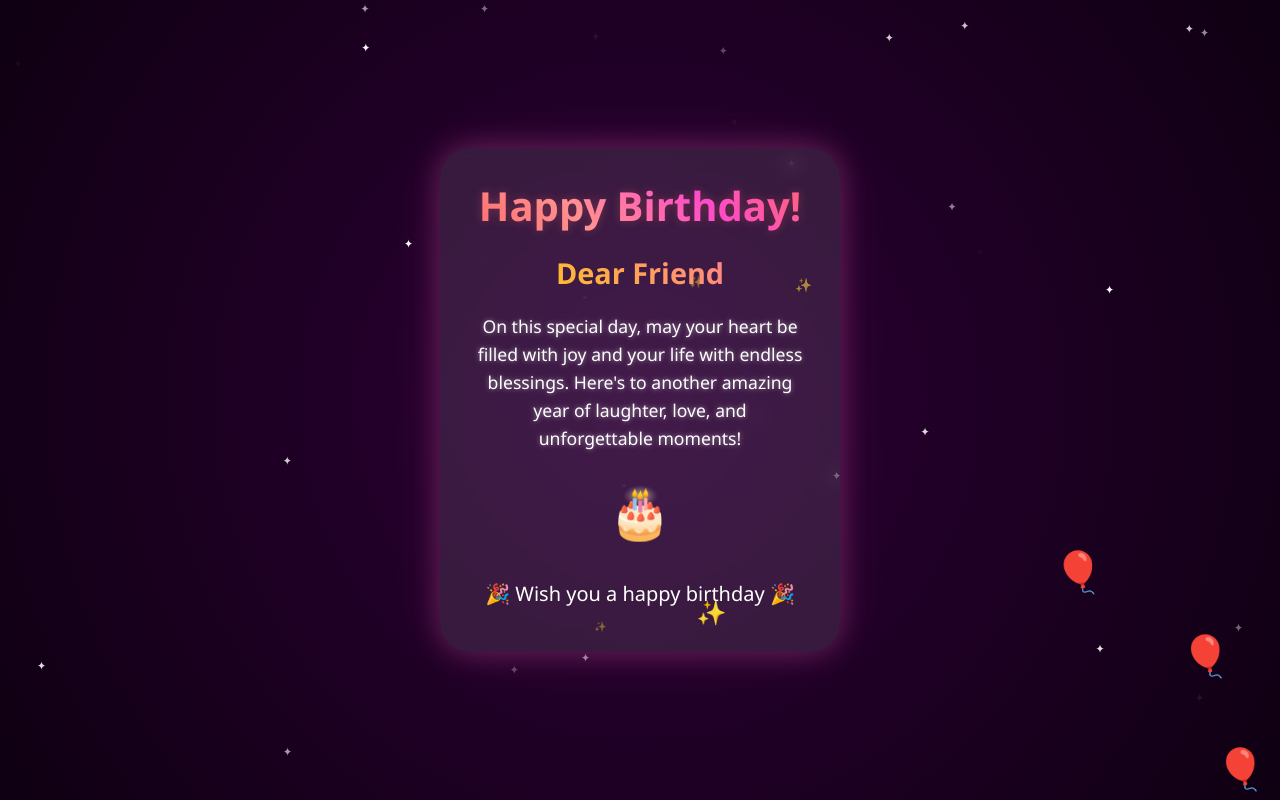
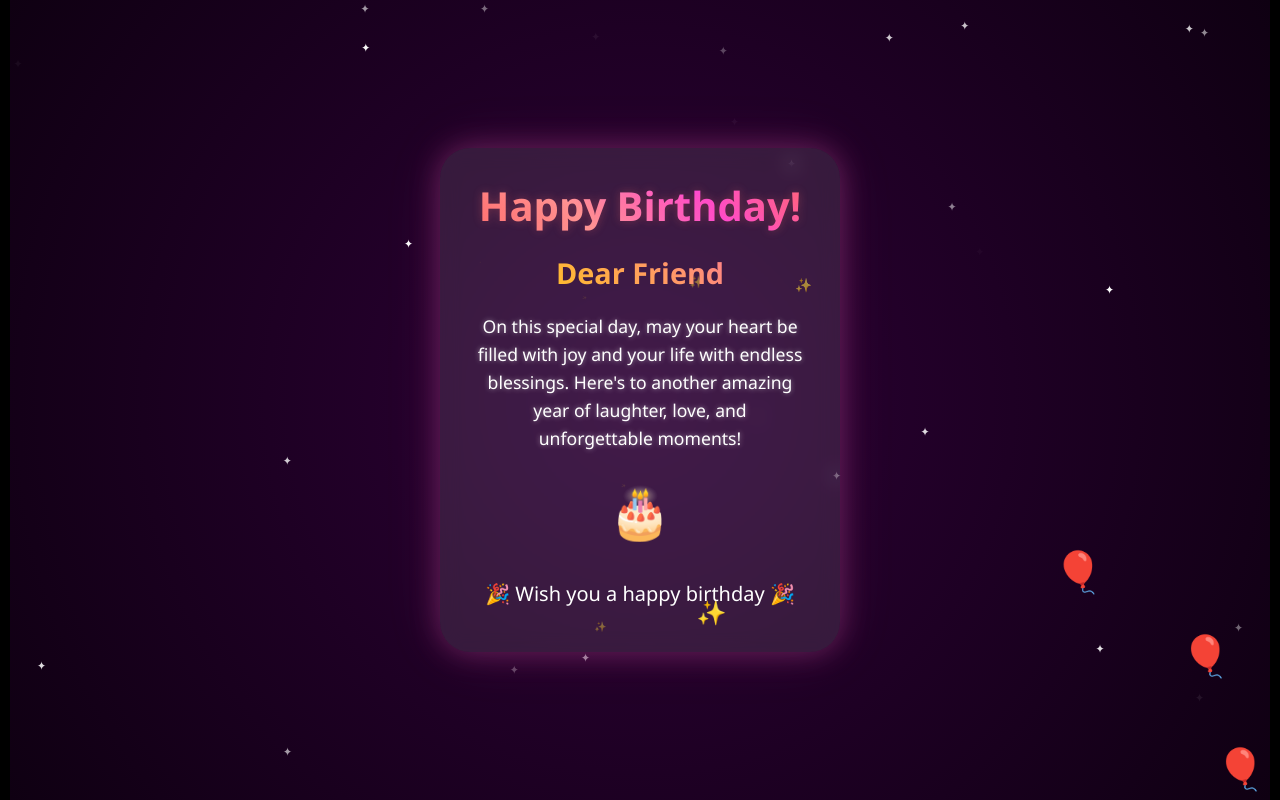
Before and after one commit to RutvikRana/Happy_birthday, a plain HTML site: page index.html in a window 1280 px wide. Drawn offline with Linux system fonts and the light colour scheme.

Commit message:
Update index.html

```diff
--- a/index.html
+++ b/index.html
@@ -11,6 +11,19 @@
                 box-sizing: border-box;
             }
 
+            body,
+            html {
+                width: 100%;
+                min-height: 100vh;
+                height: 100%;
+                overflow: hidden;
+                display: flex;
+                justify-content: center;
+                align-items: center;
+                background: #000;
+                margin: 0;
+                padding: 10px;
+            }
             body {
                 margin: 0;
                 min-height: 100vh;
```
